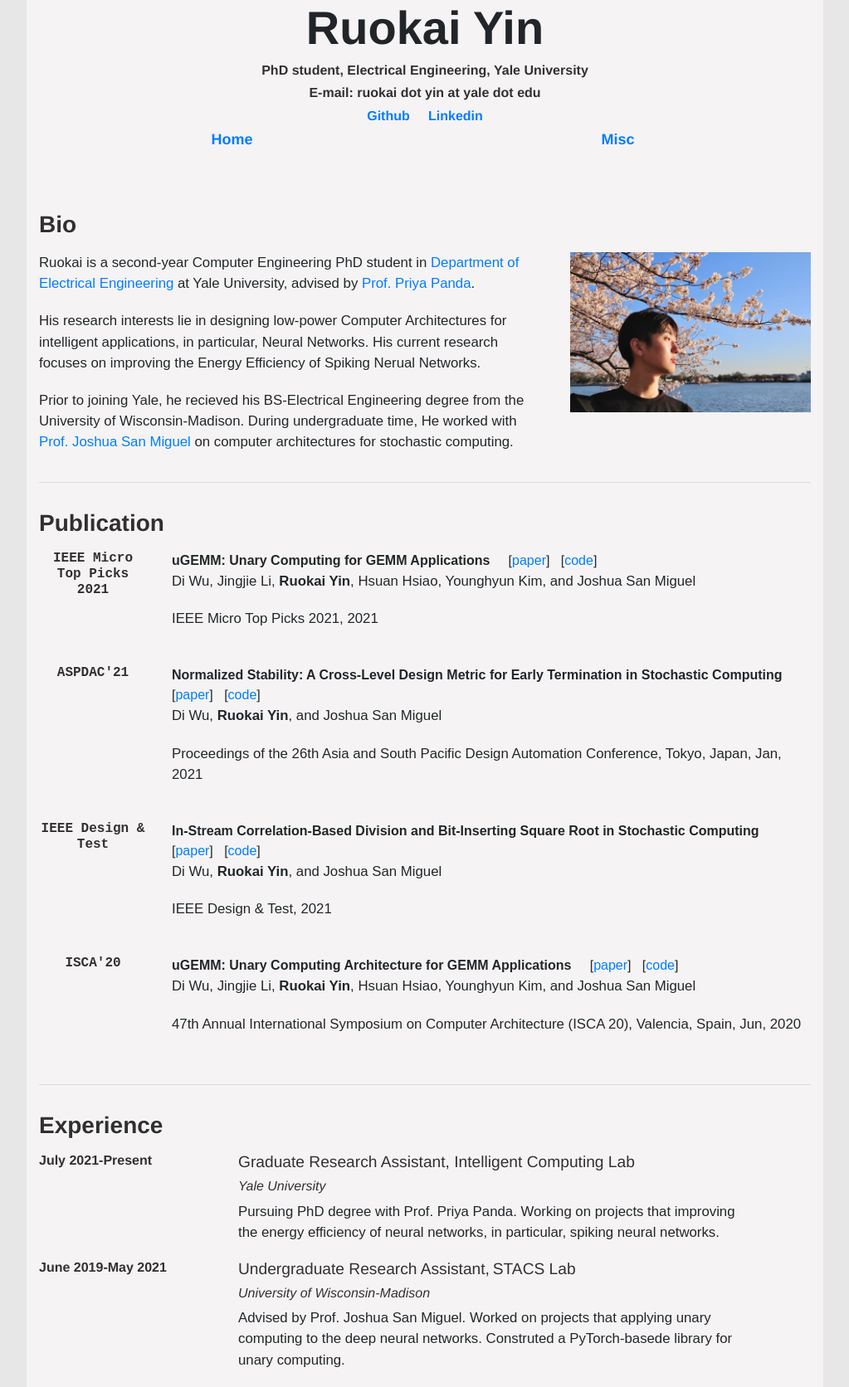
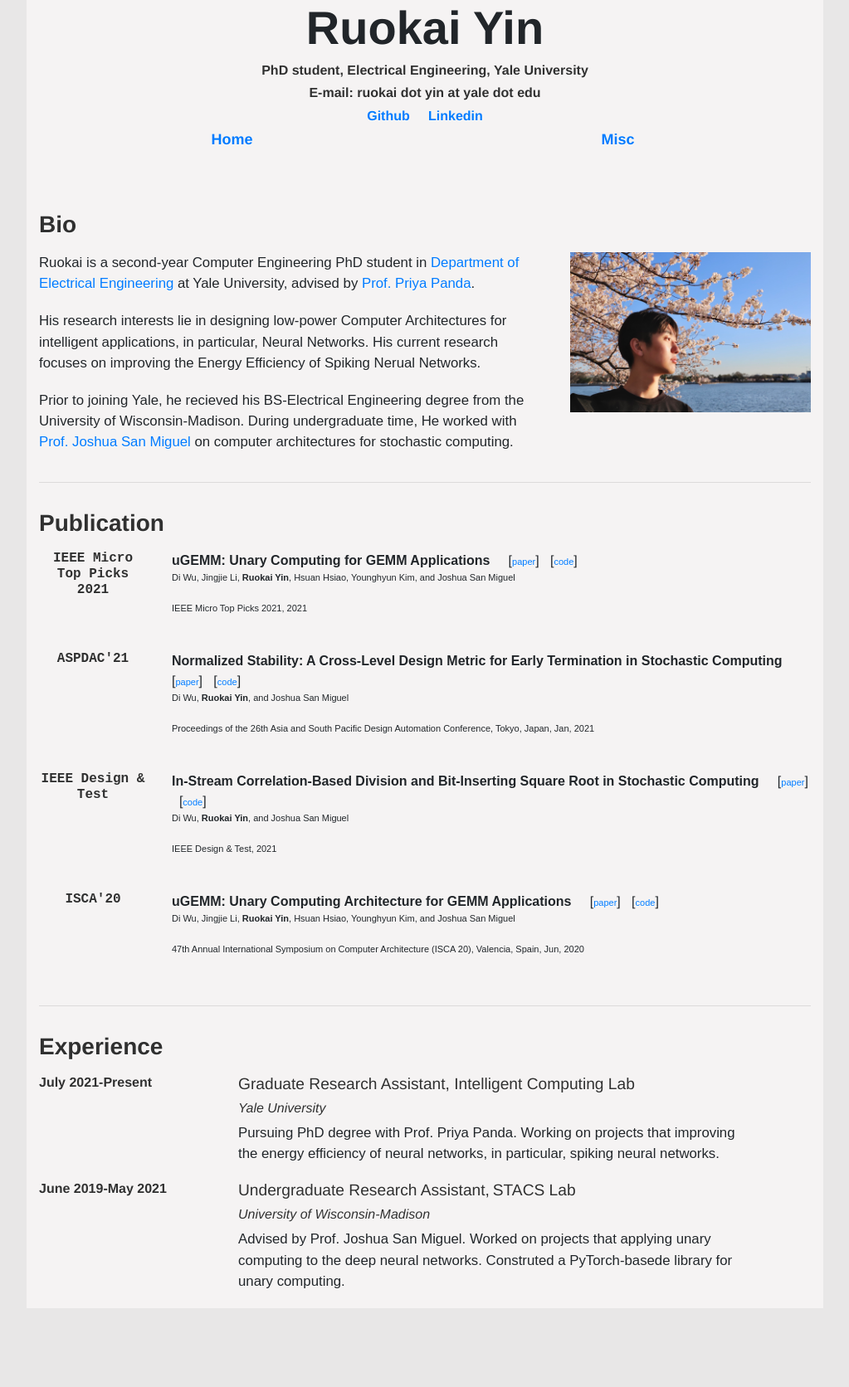
Before and after one commit to RuokaiYin/RuokaiYin.github.io, a Jekyll site: the page built from index.html, in a window 1280 px wide. Shown: the whole page at 83% size, without its empty margins (128-1151 px from the left). Built offline with Jekyll 4.4.1, drawn with Linux system fonts in a browser that asks for light colours; after the commit the page ends 1577 px from its top, so only the background shows below that.

Commit message:
Update publications.scss

```diff
--- a/_sass/publications.scss
+++ b/_sass/publications.scss
@@ -4,12 +4,14 @@
 }
 
 .papertitle {
-    font-family:  Arial, sans-serif;
+    font-family:  sans-serif;
     font-weight: bold;
+    font-size: 16px;
 }
 
 .paperauthors {
-    font-family:  Arial, sans-serif;
+    font-family: sans-serif;
+    font-size: 11px;
     // margin-bottom: 5px;
     // font-size: 16px;
 }
```
